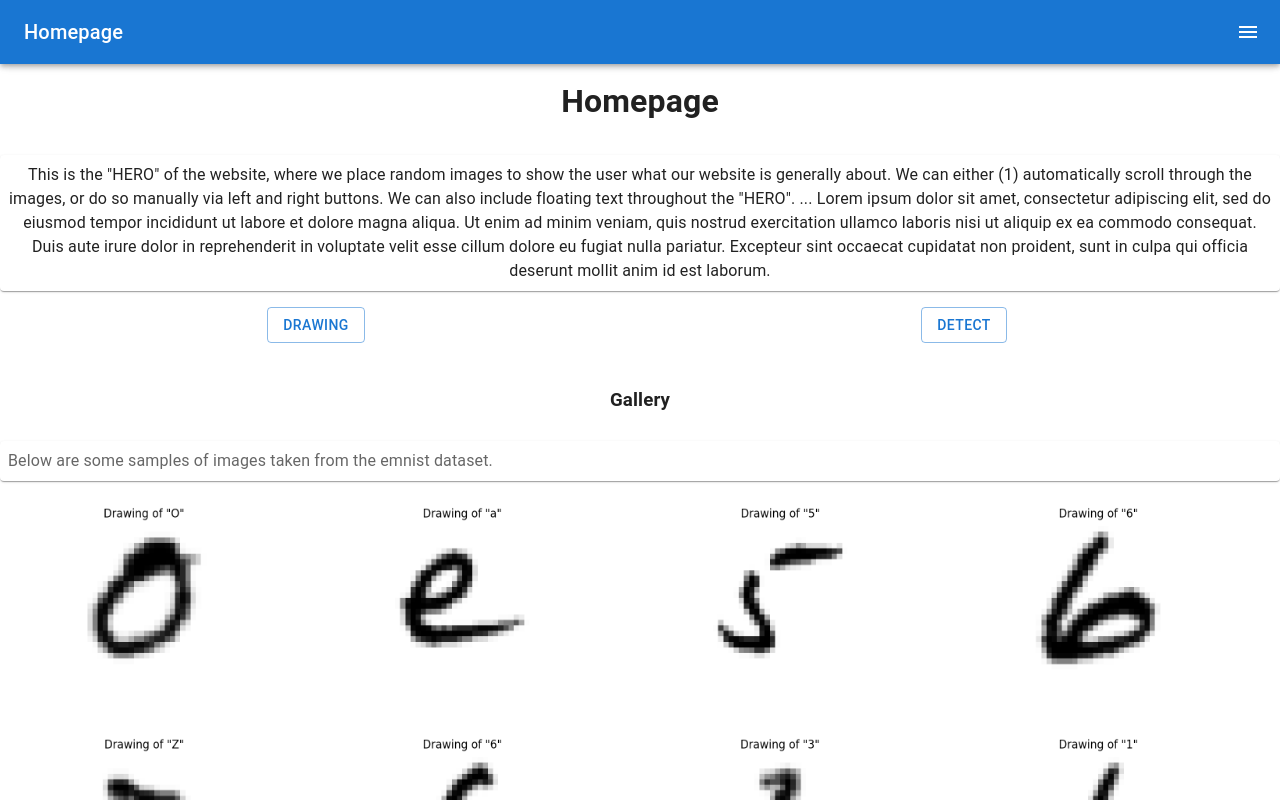
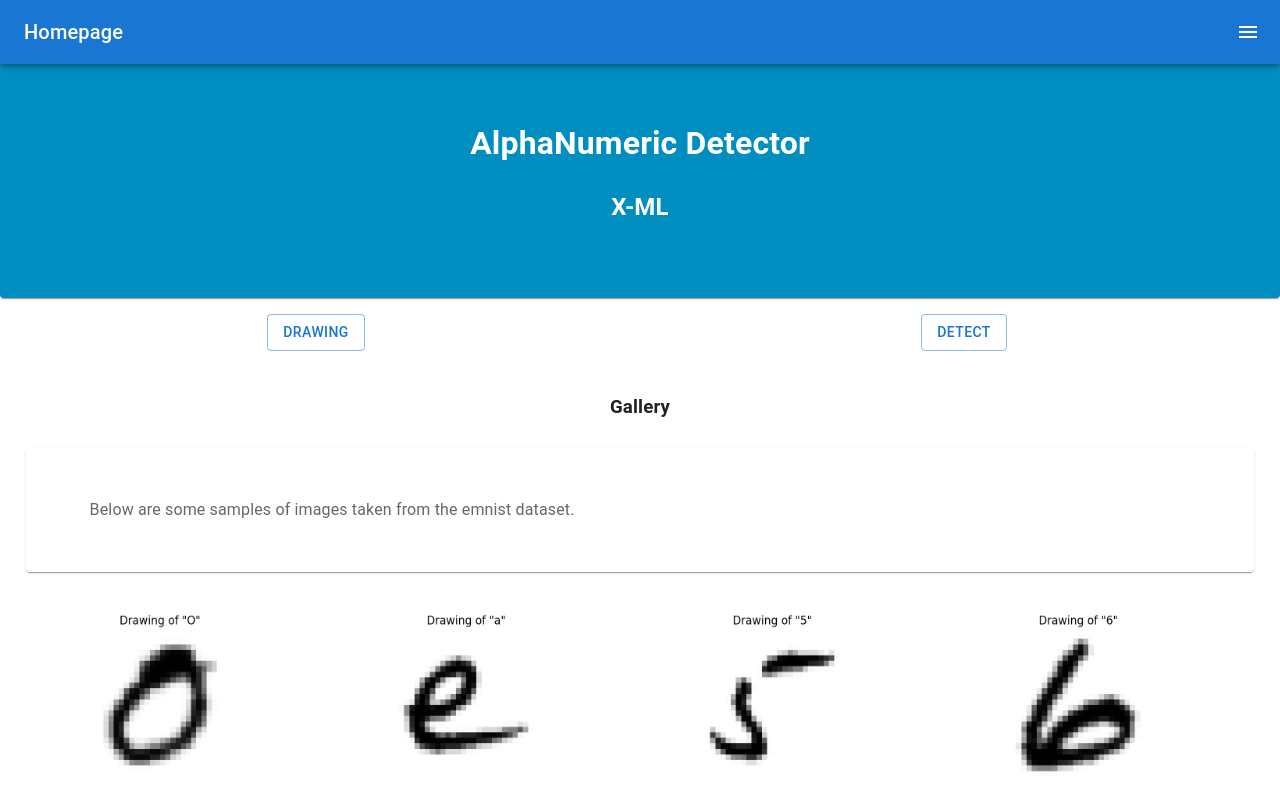
Before and after one commit to limesoda314/CS180-Project, a React (Create React App) app in the folder client/: page / in a window 1280 px wide. Shown: the top 800 px of the page. Built offline with nearby package versions, Linux system fonts and the light colour scheme.

Commit message:
Added some style changes and updated about

```diff
--- a/client/src/components/Sidebar/SideBar.js
+++ b/client/src/components/Sidebar/SideBar.js
@@ -68,6 +68,7 @@ const DrawerHeader = styled('div')(({ theme }) => ({
   // necessary for content to be below app bar
   ...theme.mixins.toolbar,
   justifyContent: 'flex-start',
+
 }));
 
 function SideBar(props) {
--- a/client/src/components/pages/About.js
+++ b/client/src/components/pages/About.js
@@ -9,33 +9,31 @@ function About() {
         <Title component="h1">
           About
         </Title>
+
       </Grid>
       <Grid item xs={3}>
-        <TextBox>
-          The alphanumeric detector allows you to draw or upload letters and numbers.
-          We use a machine learning model to determine the value of the given input.
-        </TextBox>
+      <TextBox>
+        The project focuses on a web application where (1) users can contribute their data to a repository of images, and (2) users can detect their own handwriting by uploading or taking their own images.
+
+        Aspect (1) focuses on the backend side of the application, where the data is stored. The application prompts users to draw a specific alphanumeric character (i.e. “a”, “b”, “c”), and the user is given a drawing canvas to hand write the letter. After handwriting the letter, the user is shown whether the internal Machine Learning model recognized their character. If successful, the application shows the user, and the user’s image is uploaded to our backend. If the model is unsuccessful, the application shows the user, and the user’s image is uploaded as its intended label to the backend.
+
+        The second aspect (2) focuses on the user’s experience of the application. Users need something tangible to connect with our application. By uploading their own images and having the application recognize the digits they have written, users have a use for the application besides data collection.
+      </TextBox>
       </Grid>
       <Grid item xs={3}>
         <Title component="h2">
-          Motivation
+          Background & Motivation
         </Title>
+        <TextBox>
+        In the Machine Learning and Data Mining spheres, lack of data availability is a real problem that affects both (1) researchers and (2) users. Computer Science researchers need data to be available to build well-performing and robust Machine Learning models that accommodate user needs in performing daily tasks.
+
+        Our project tackles the ever-growing need for data availability, specifically for hand-drawn alphanumeric character images. By using our application, users are able to contribute to a repository of hand-drawn letters and numbers. This data collection is coupled with an online-learning scheme to upgrade the Machine Learning model utilized for users to see what their work is amounting to.
+
+        On the user side, users would be able to take a picture of their own handwriting and see the results of this model. By contributing to our operation, users are actively improving the model and getting better predictions as a result.
+
+        </TextBox>
       </Grid>
-      <Grid item xs={3}>
-        <Title component="h2">
-          Background
-        </Title>
-      </Grid>
-      <Grid item xs={1.5}>
-        <Title component="h3">
-          Test1
-        </Title>
-      </Grid>
-      <Grid item xs={1.5}>
-        <Title component="h3">
-          Test2
-        </Title>
-      </Grid>
+
     </Grid>
   );
 }
--- a/client/src/components/pages/Contact.js
+++ b/client/src/components/pages/Contact.js
@@ -17,7 +17,8 @@ function Contact() {
       </Grid>
       <Grid item xs={3}>
         <TextBox>
-          Information
+
+          email: amiya017@ucr.edu
         </TextBox>
       </Grid>
       <Grid item xs={3}>
@@ -27,7 +28,8 @@ function Contact() {
       </Grid>
       <Grid item xs={3}>
         <TextBox>
-          Information
+
+          email: ineto001@ucr.edu
         </TextBox>
       </Grid>
     </Grid>
--- a/client/src/components/pages/Drawing.js
+++ b/client/src/components/pages/Drawing.js
@@ -89,7 +89,8 @@ function Drawing() {
 
           {!show ?
               <Box>
-                Draw the character {RandChar()}
+                <h2>Draw the character</h2>
+                <h1>{RandChar()}</h1>
                 <CanvasDraw
                 ref={ canvasRef }
                 style={{marginLeft: "40%", border: '5px solid black'}}/>
@@ -106,7 +107,7 @@ function Drawing() {
                   canvasRef.current.undo();
                 }}>Undo
               </Button>
-              <Button variant="contained"
+              <Button variant="contained" style={{margin: '5px'}}
                 onClick={() => {
                   canvasRef.current.clear();
               }}>Clear</Button>
--- a/client/src/components/pages/Home.js
+++ b/client/src/components/pages/Home.js
@@ -15,27 +15,15 @@ function Home() {
 
       <Grid container spacing={2} columns={2} >
       <Grid item xs={2}>
-        <Title component="h1">
-          Homepage
-        </Title>
+
         <HeroBox>
-          This is the "HERO" of the website, where we place
-          random images to show the user what our website is
-          generally about. We can either (1) automatically
-          scroll through the images, or do so manually via
-          left and right buttons. We can also include floating
-          text throughout the "HERO".
+        <h1>
+          AlphaNumeric Detector
+        </h1>
+        <h2>
+          X-ML
+        </h2>
 
-          ...
-          Lorem ipsum dolor sit amet, consectetur adipiscing
-          elit, sed do eiusmod tempor incididunt ut labore et
-          dolore magna aliqua. Ut enim ad minim veniam, quis
-          nostrud exercitation ullamco laboris nisi ut aliquip
-          ex ea commodo consequat. Duis aute irure dolor in
-          reprehenderit in voluptate velit esse cillum dolore
-          eu fugiat nulla pariatur. Excepteur sint occaecat
-          cupidatat non proident, sunt in culpa qui officia
-          deserunt mollit anim id est laborum.
         </HeroBox>
       </Grid>
       <Grid item xs={1}>
@@ -61,10 +49,10 @@ function Home() {
           Gallery
         </Title>
         <Box>
-          <TextBox>
+          <TextBox style={{marginLeft: '2%', marginRight: '2%'}}>
             Below are some samples of images taken from the emnist dataset.
           </TextBox>
-          <Grid container p={2} spacing={{ xs: 2, md: 3 }} columns={{ xs: 4, sm: 12, md: 16 }}>
+          <Grid container p={4} spacing={{ xs: 1, md: 1 }} columns={{ xs: 4, sm: 12, md: 16 }}>
             {Array.from(Array(20)).map((_, index) => (
               <Grid item xs={2} sm={4} md={4} key={index}>
                 <Box>
--- a/client/src/components/styles/HeroBox.js
+++ b/client/src/components/styles/HeroBox.js
@@ -6,7 +6,11 @@ const HeroBox = styled(Paper)(({ theme }) => ({
     ...theme.typography.body1,
     padding: theme.spacing(1),
     textAlign: 'center',
-    color: theme.palette.text.primary,
+    color: 'white', /*theme.palette.text.primary,*/
+    backgroundColor: '#008DC0' , /* '#296d98''#1c4966'*/
+    height: '250px',
+    paddingTop: '50px',
+
 }));
 
 export {HeroBox};
--- a/client/src/components/styles/TextStyles.js
+++ b/client/src/components/styles/TextStyles.js
@@ -4,7 +4,12 @@ import Paper from '@mui/material/Paper';
 const TextBox = styled(Paper)(({ theme }) => ({
     backgroundColor: theme.palette.mode === 'dark' ? '#1A2027' : '#fff',
     ...theme.typography.body1,
-    padding: theme.spacing(1),
+    /*padding: theme.spacing(1),*/
+    padding: '5%',
+    paddingTop: '50px',
+    paddingBottom: '50px',
+    marginLeft: '15%',
+    marginRight: '15%',
     textAlign: 'left',
     color: theme.palette.text.secondary,
   }));
```
